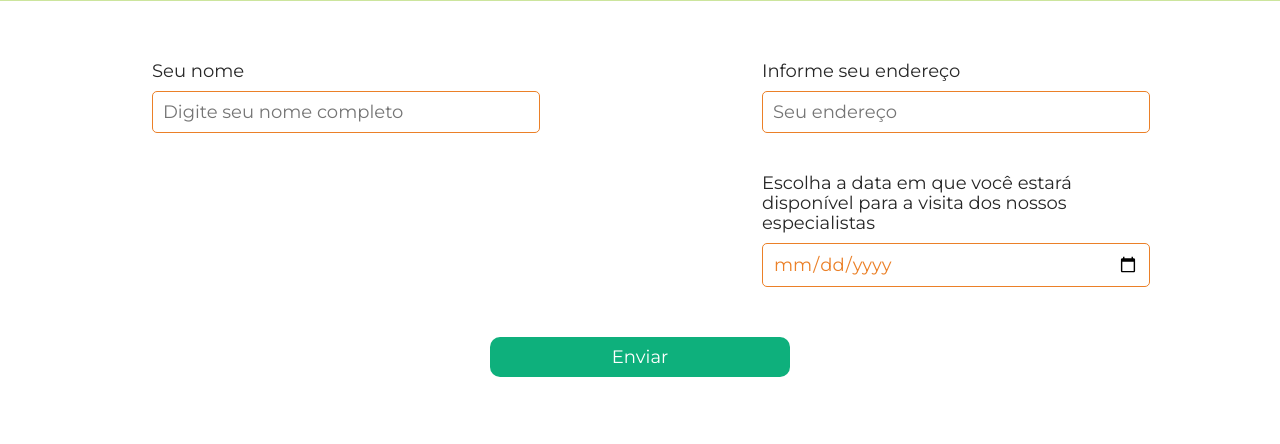
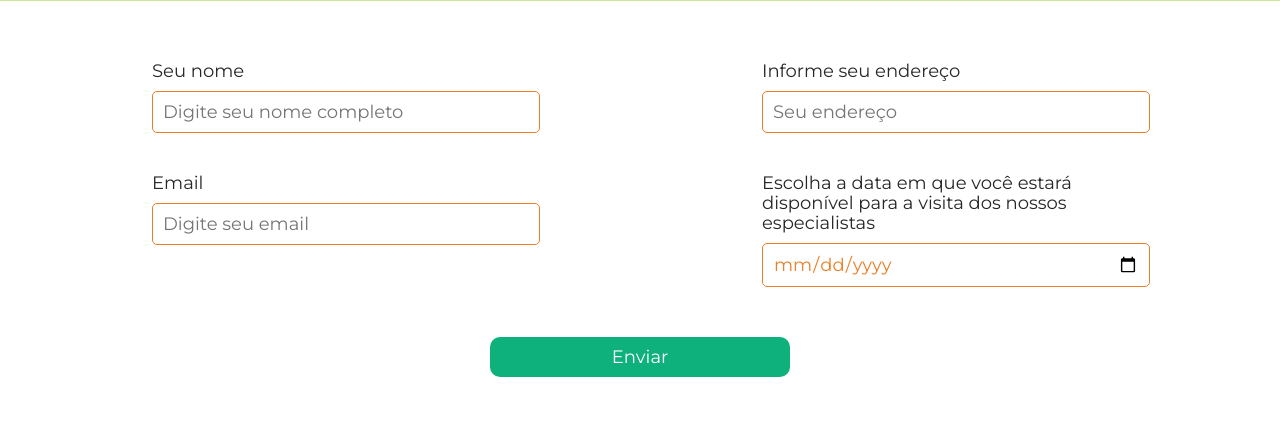
Before and after one commit to kondlandjr-tech/segundo_calculator, a Flask app: page /form in a window 1280 px wide. Shown: the part 469-913 px from the top of the page. Run offline with Flask 3, Linux system fonts and the light colour scheme.

Commit message:
adding a form(the information isn't stored yet)

```diff
--- a/app.py
+++ b/app.py
@@ -51,11 +51,17 @@
 def submit_form():
     # Declarar variáveis para a coleta dos dados
     name = request.form['name']
+    email = request.form['email']
+    address = request.form['address']
+    date = request.form['date']
 
     # Aqui você pode salvar os dados ou enviá-los por email
     return render_template('form_result.html',
                            # Coloque as variáveis aqui
                            name=name,
+                           email=email,
+                           address=address,
+                           date=date
                            )
 
 app.run(debug=True)
--- a/templates/form.html
+++ b/templates/form.html
@@ -28,8 +28,8 @@
                 <input type="text" name="name" id="name" placeholder="Digite seu nome completo" required>
             </li>
             <li class="user-info__item">
-                <!-- Tarefa 4. Crie um campo de entrada para o email do usuário -->
-
+            <label for="email">Email</label>
+             <input type="email" name="email" id="email" placeholder="Digite seu email" required>
             </li>
         </ul>
         <!--Fields for the address and the name-->
```
Also changed, not shown: templates/form_result.html (+14 -0 lines).
